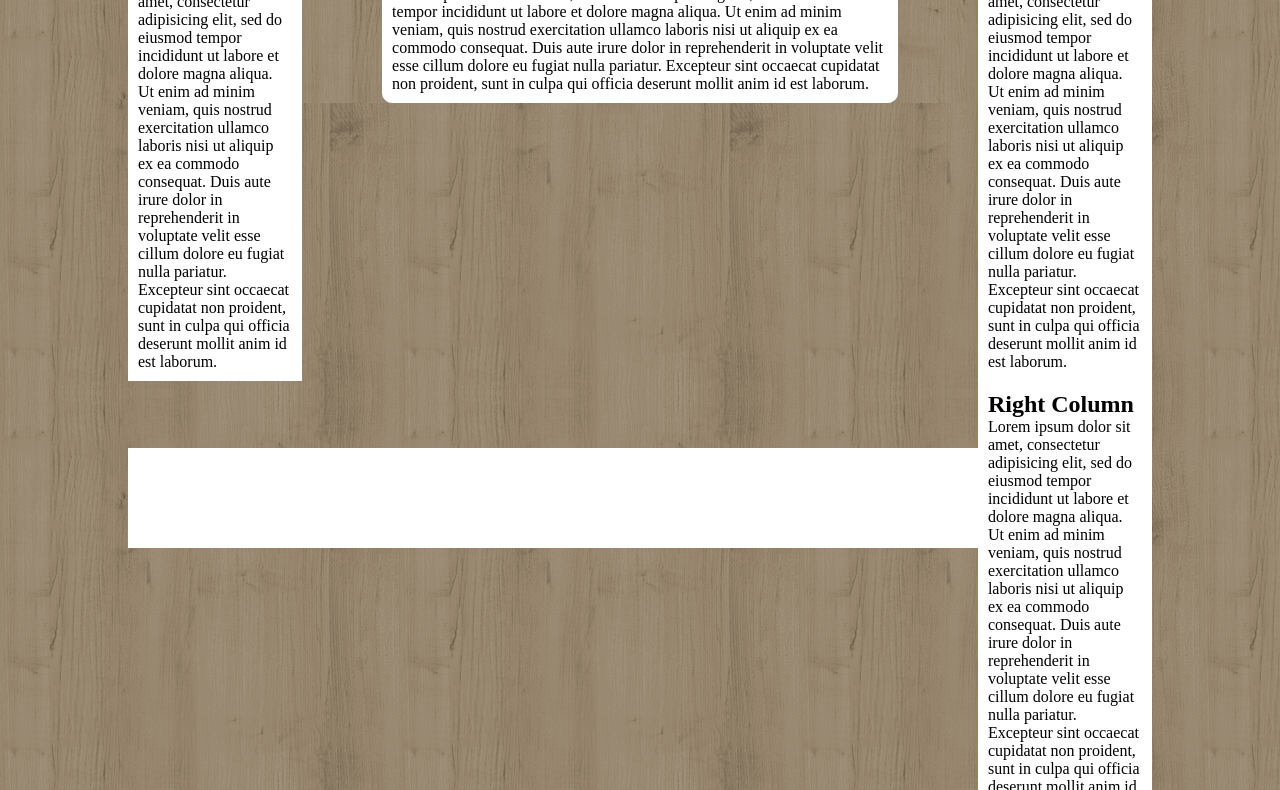
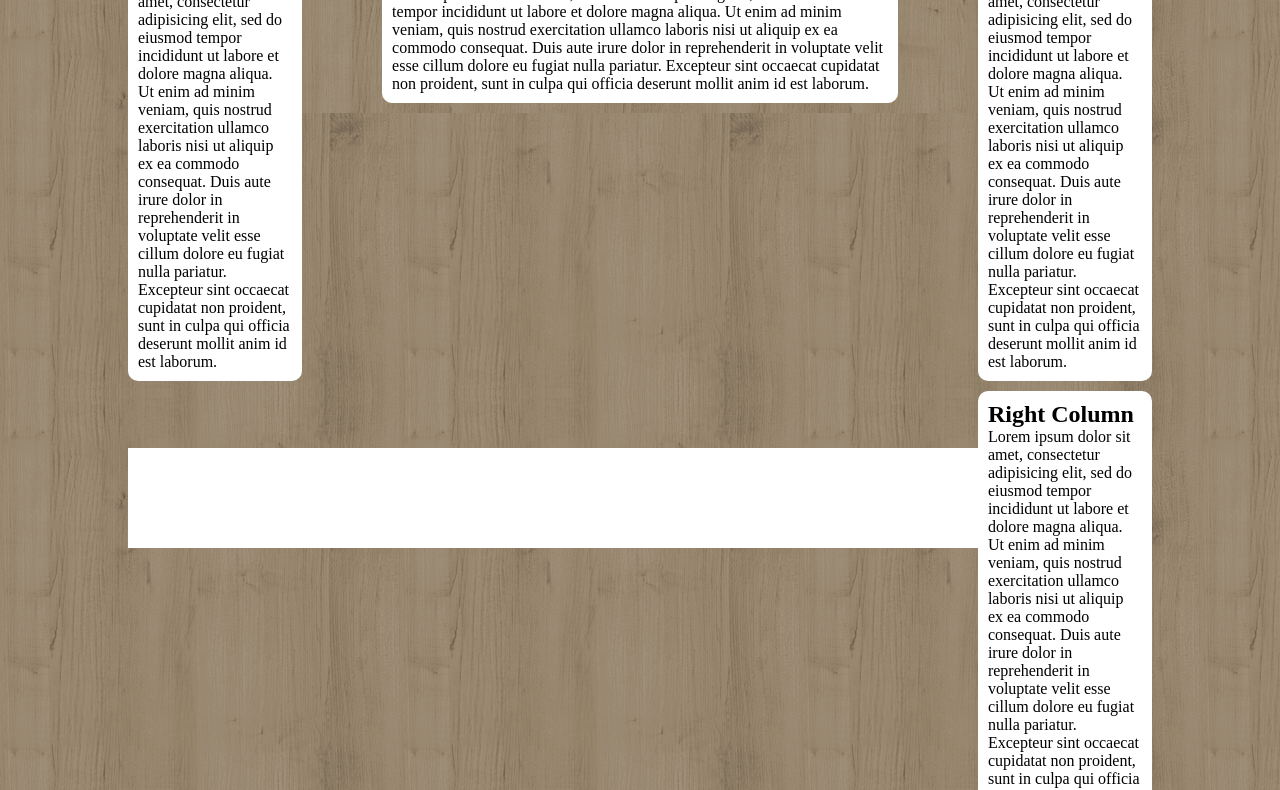
Before and after one commit to GianluigiVitale/htmlcss-wp, a plain HTML site: page index.html in a window 1280 px wide. Shown: the part 407-1197 px from the top of the page. Drawn offline with Linux system fonts and the light colour scheme.

Commit message:
Fixed problems with columns and borders

```diff
--- a/css/style.css
+++ b/css/style.css
@@ -75,7 +75,7 @@ li:hover {
 aside {
     float: left;
     width: 17%;
-    background-color: white;
+    /* background-color: white; */
 }
 
 main {
@@ -93,6 +93,8 @@ main .content {
 .content {
     padding: 10px;
     border-radius: 10px;
+    background-color: white;
+    margin-bottom: 10px;
 }
 
 footer {
```
